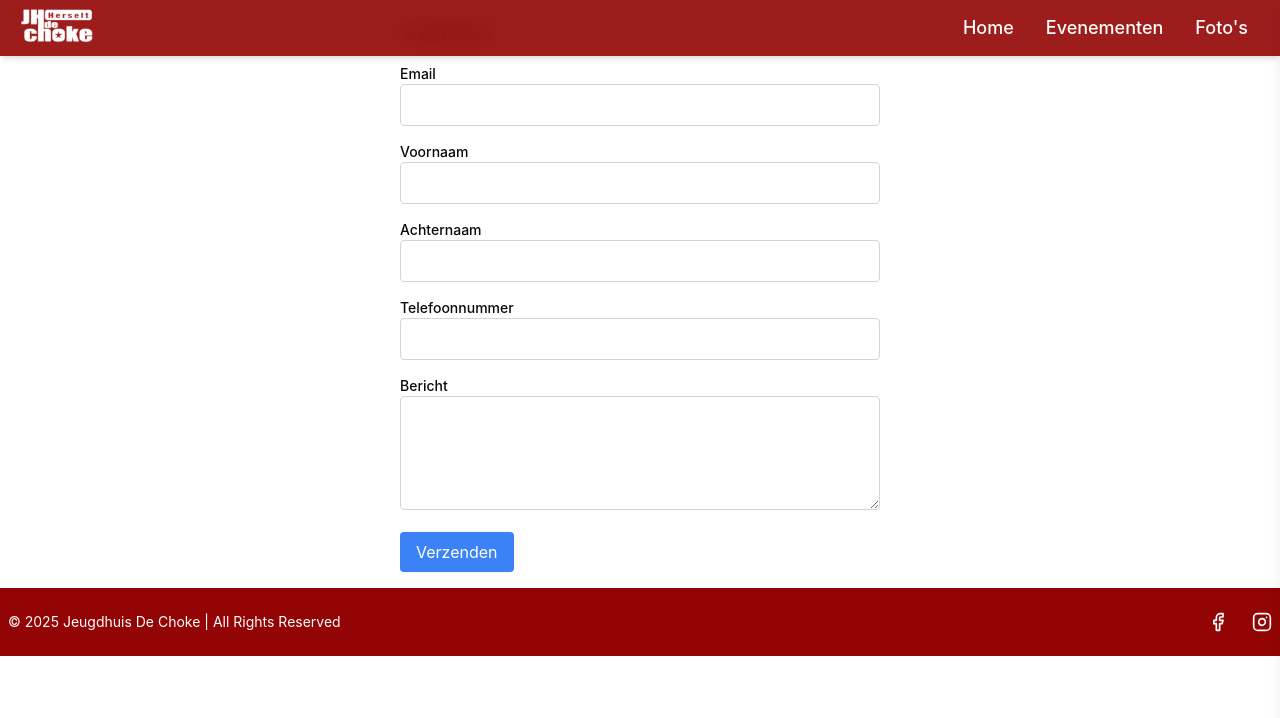
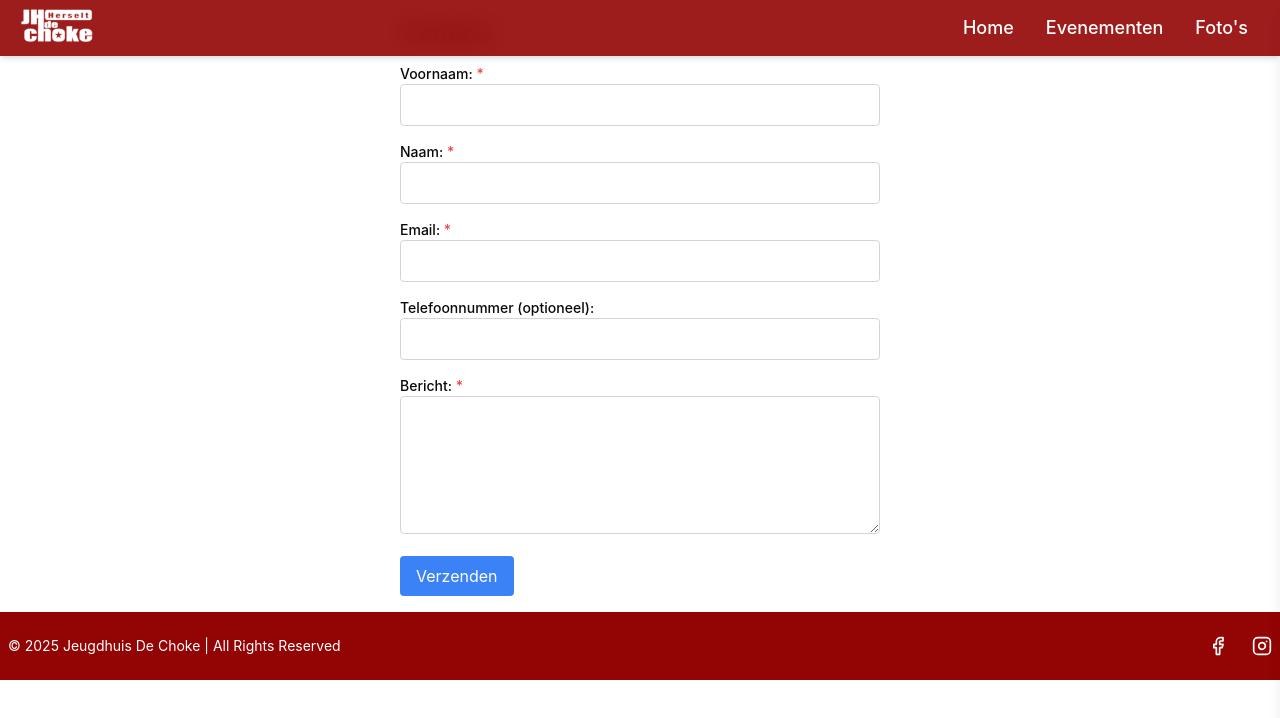
Before and after one commit to deChoke/front-end, a Next.js app: page /contact in a window 1280 px wide. Shown: the top 718 px of the page. Built offline with nearby package versions, Linux system fonts and the light colour scheme.

Commit message:
Changes to contact page

```diff
--- a/pages/contact.tsx
+++ /dev/null
@@ -1,117 +0,0 @@
-import { useState } from 'react';
-import { supabase } from '../lib/supabaseClient';
-
-const Contact = () => {
-  const [formData, setFormData] = useState({
-    email: '',
-    firstname: '',
-    lastname: '',
-    phonenumber: '',
-    message: '',
-  });
-
-  const [message, setMessage] = useState('');
-
-  const handleChange = (e: React.ChangeEvent<HTMLInputElement | HTMLTextAreaElement>) => {
-    const { name, value } = e.target;
-    setFormData({ ...formData, [name]: value });
-  };
-
-  const handleSubmit = async (e: React.FormEvent) => {
-    e.preventDefault();
-    setMessage('');
-
-    const { email, firstname, lastname, phonenumber, message: userMessage } = formData;
-
-    try {
-      const { error } = await supabase.from('Inzending').insert([
-        { email, firstname, lastname, phonenumber, message: userMessage },
-      ]);
-
-      if (error) {
-        setMessage('Er is een fout opgetreden bij het verzenden.');
-      } else {
-        setMessage('Formulier succesvol verzonden!');
-        setFormData({ email: '', firstname: '', lastname: '', phonenumber: '', message: '' });
-      }
-    } catch (error) {
-      setMessage('Er is een fout opgetreden.');
-    }
-  };
-
-  return (
-    <div className="max-w-lg mx-auto p-4">
-      <h1 className="text-2xl font-bold mb-4">Contact</h1>
-      <form onSubmit={handleSubmit} className="space-y-4">
-        <div>
-          <label htmlFor="email" className="block text-sm font-medium">Email</label>
-          <input
-            type="email"
-            id="email"
-            name="email"
-            value={formData.email}
-            onChange={handleChange}
-            className="w-full border border-gray-300 rounded p-2"
-            required
-          />
-        </div>
-        <div>
-          <label htmlFor="firstname" className="block text-sm font-medium">Voornaam</label>
-          <input
-            type="text"
-            id="firstname"
-            name="firstname"
-            value={formData.firstname}
-            onChange={handleChange}
-            className="w-full border border-gray-300 rounded p-2"
-            required
-          />
-        </div>
-        <div>
-          <label htmlFor="lastname" className="block text-sm font-medium">Achternaam</label>
-          <input
-            type="text"
-            id="lastname"
-            name="lastname"
-            value={formData.lastname}
-            onChange={handleChange}
-            className="w-full border border-gray-300 rounded p-2"
-            required
-          />
-        </div>
-        <div>
-          <label htmlFor="phonenumber" className="block text-sm font-medium">Telefoonnummer</label>
-          <input
-            type="text"
-            id="phonenumber"
-            name="phonenumber"
-            value={formData.phonenumber}
-            onChange={handleChange}
-            className="w-full border border-gray-300 rounded p-2"
-          />
-        </div>
-        <div>
-          <label htmlFor="message" className="block text-sm font-medium">Bericht</label>
-          <textarea
-            id="message"
-            name="message"
-            value={formData.message}
-            onChange={handleChange}
-            className="w-full border border-gray-300 rounded p-2"
-            rows={4}
-            required
-          />
-        </div>
-        <button
-          type="submit"
-          className="bg-blue-500 text-white px-4 py-2 rounded hover:bg-blue-600"
-        >
-          Verzenden
-        </button>
-      </form>
-      {message && <p className="mt-4 text-center text-sm text-red-500">{message}</p>}
-    </div>
-  );
-};
-
-export default Contact;
--- /dev/null
+++ b/pages/contact/index.tsx
@@ -0,0 +1,133 @@
+import { useState } from 'react';
+
+const Contact = () => {
+  const [formData, setFormData] = useState({
+    firstName: '',
+    lastName: '',
+    email: '',
+    phone: '',
+    message: '',
+  });
+  const [isSubmitted, setIsSubmitted] = useState(false);
+
+  const handleChange = (e: React.ChangeEvent<HTMLInputElement | HTMLTextAreaElement>) => {
+    const { name, value } = e.target;
+    setFormData({ ...formData, [name]: value });
+  };
+
+  const handleSubmit = async (e: React.FormEvent) => {
+    e.preventDefault();
+
+    try {
+      const response = await fetch('https://formspree.io/f/xjkaravr', {
+        method: 'POST',
+        headers: {
+          'Content-Type': 'application/json',
+        },
+        body: JSON.stringify(formData),
+      });
+
+      if (response.ok) {
+        setIsSubmitted(true);
+      } else {
+        console.error('Form submission failed.');
+      }
+    } catch (error) {
+      console.error('An error occurred:', error);
+    }
+  };
+
+  if (isSubmitted) {
+    return (
+      <div className="max-w-lg mx-auto p-4">
+        <h1 className="text-2xl font-bold mb-4">Bedankt!</h1>
+        <p>Uw bericht is succesvol verzonden. We nemen snel contact met u op.</p>
+      </div>
+    );
+  }
+
+  return (
+    <div className="max-w-lg mx-auto p-4">
+      <h1 className="text-2xl font-bold mb-4">Contact</h1>
+      <form onSubmit={handleSubmit} className="space-y-4">
+        <div>
+          <label htmlFor="firstName" className="block text-sm font-medium">
+            Voornaam: <span className="text-red-500">*</span>
+          </label>
+          <input
+            type="text"
+            id="firstName"
+            name="firstName"
+            value={formData.firstName}
+            onChange={handleChange}
+            required
+            className="w-full border border-gray-300 rounded p-2"
+          />
+        </div>
+        <div>
+          <label htmlFor="lastName" className="block text-sm font-medium">
+            Naam: <span className="text-red-500">*</span>
+          </label>
+          <input
+            type="text"
+            id="lastName"
+            name="lastName"
+            value={formData.lastName}
+            onChange={handleChange}
+            required
+            className="w-full border border-gray-300 rounded p-2"
+          />
+        </div>
+        <div>
+          <label htmlFor="email" className="block text-sm font-medium">
+            Email: <span className="text-red-500">*</span>
+          </label>
+          <input
+            type="email"
+            id="email"
+            name="email"
+            value={formData.email}
+            onChange={handleChange}
+            required
+            className="w-full border border-gray-300 rounded p-2"
+          />
+        </div>
+        <div>
+          <label htmlFor="phone" className="block text-sm font-medium">
+            Telefoonnummer (optioneel):
+          </label>
+          <input
+            type="tel"
+            id="phone"
+            name="phone"
+            value={formData.phone}
+            onChange={handleChange}
+            className="w-full border border-gray-300 rounded p-2"
+          />
+        </div>
+        <div>
+          <label htmlFor="message" className="block text-sm font-medium">
+            Bericht: <span className="text-red-500">*</span>
+          </label>
+          <textarea
+            id="message"
+            name="message"
+            value={formData.message}
+            onChange={handleChange}
+            rows={5}
+            required
+            className="w-full border border-gray-300 rounded p-2"
+          ></textarea>
+        </div>
+        <button
+          type="submit"
+          className="bg-blue-500 text-white px-4 py-2 rounded hover:bg-blue-600"
+        >
+          Verzenden
+        </button>
+      </form>
+    </div>
+  );
+};
+
+export default Contact;
```
